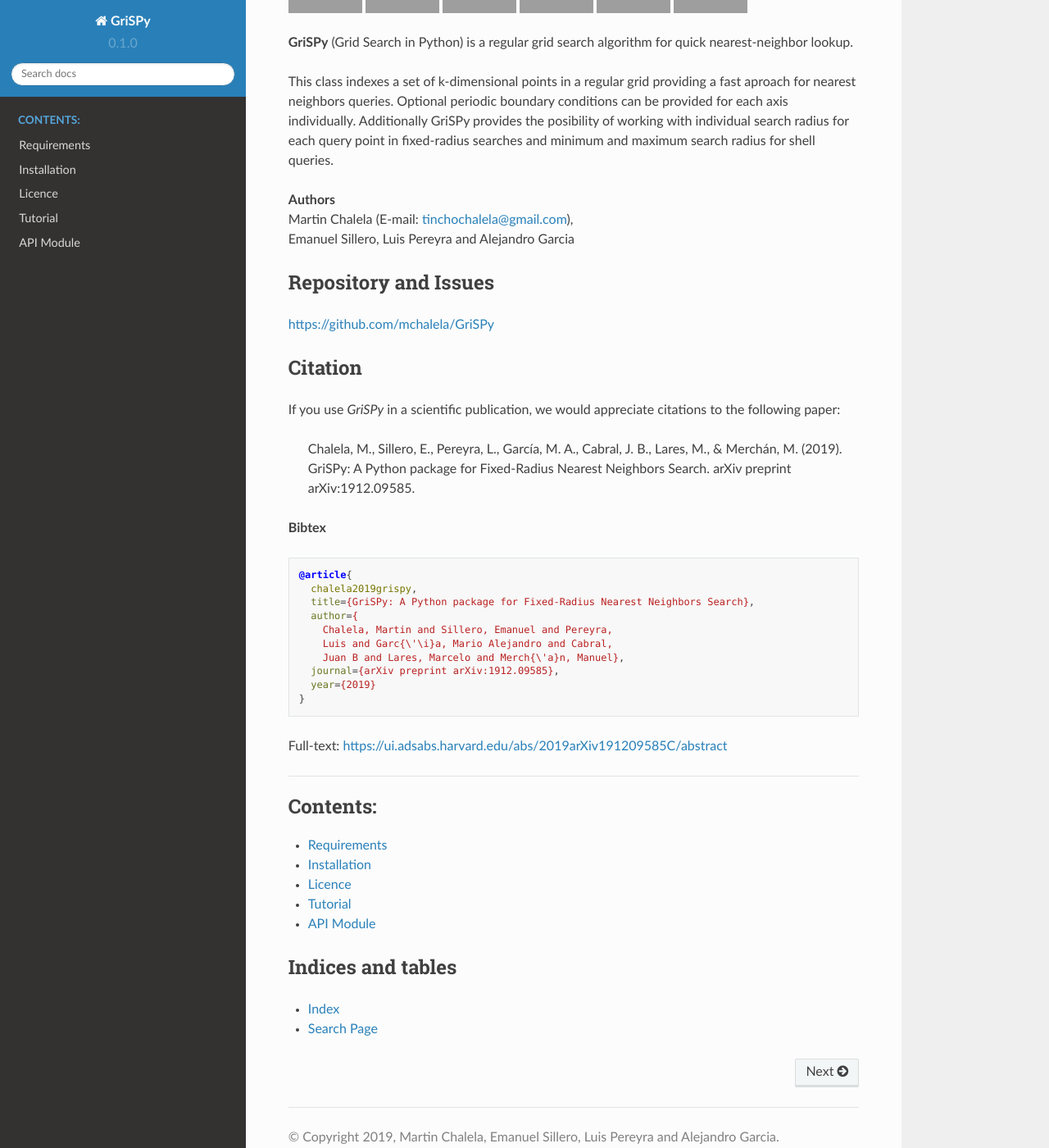
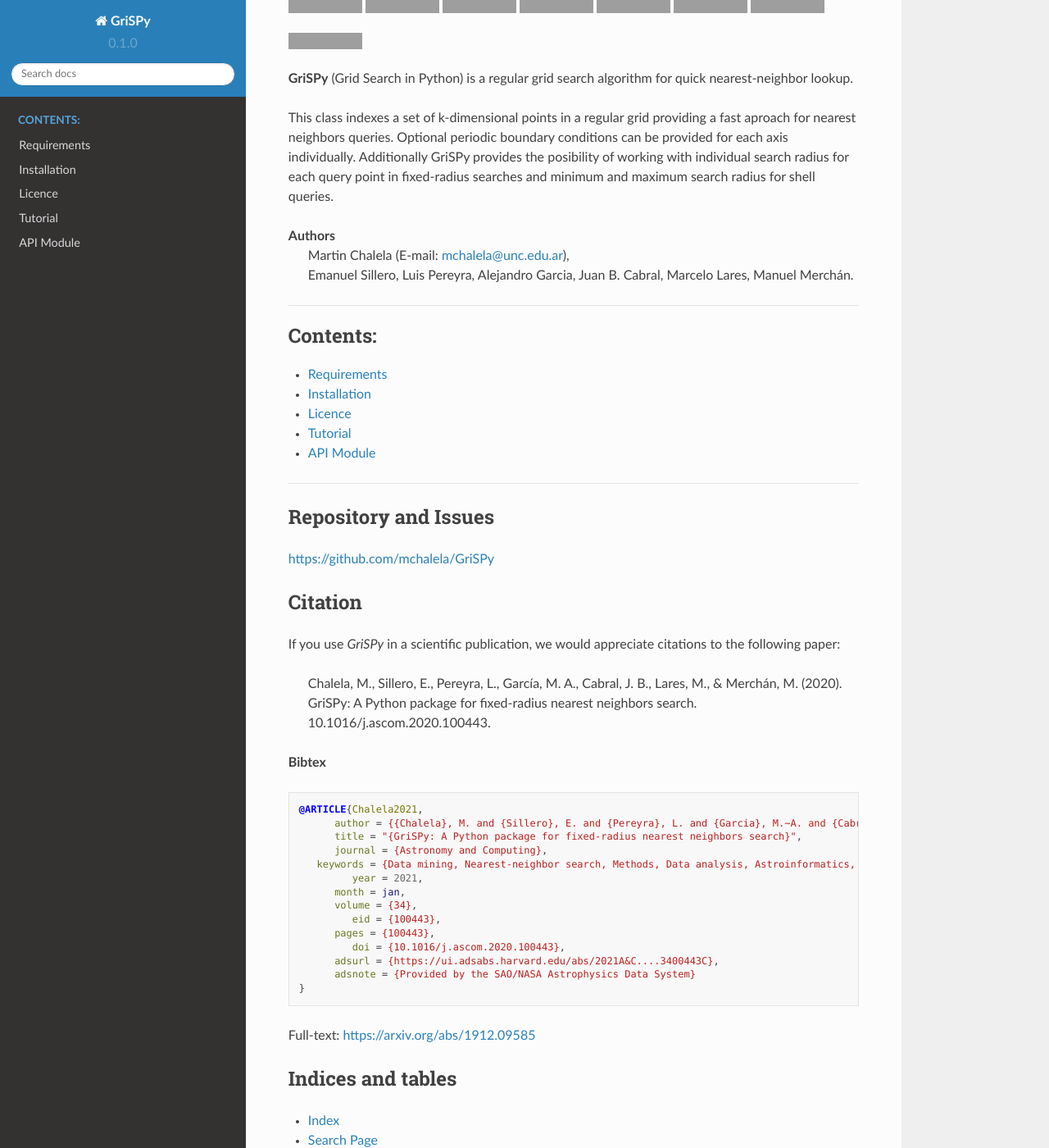
Before and after one commit to mchalela/GriSPy, a Sphinx documentation site: the page built from docs/source/index.rst, in a window 1280 px wide and 1400 px high, scrolled down 381 px. Shown: the whole window at 82% size. Built offline with Sphinx 7.4.7 and the Read the Docs theme 2.0.0, drawn with Linux system fonts in a browser that asks for light colours; grey boxes are pictures that could not be loaded.

Commit message:
updated documentation

```diff
--- a/docs/source/conf.py
+++ b/docs/source/conf.py
@@ -84,4 +84,4 @@
 html_static_path = ['_static']
 
 # -- Options for nbsphinx output -------------------------------------------------
-nbsphinx_prompt_width = "0pt"
+#nbsphinx_prompt_width = "0pt"
--- a/docs/source/index.rst
+++ b/docs/source/index.rst
@@ -38,47 +42,17 @@
    :target: http://ascl.net/1912.013
    :alt: ascl:1912.013
 
+.. image:: https://img.shields.io/badge/DiSoftCompCi-FAMAF-ffda00
+   :target: https://github.com/leliel12/diseno_sci_sfw
+   :alt: Curso doctoral FAMAF: Diseño de software para cómputo científico
 
 **GriSPy** (Grid Search in Python) is a regular grid search algorithm for quick nearest-neighbor lookup.
 
 This class indexes a set of k-dimensional points in a regular grid providing a fast aproach for nearest neighbors queries. Optional periodic boundary conditions can be provided for each axis individually. Additionally GriSPy provides the posibility of working with individual search radius for each query point in fixed-radius searches and minimum and maximum search radius for shell queries.
 
 | **Authors**
-| Martin Chalela (E-mail: tinchochalela@gmail.com),
-| Emanuel Sillero, Luis Pereyra and Alejandro Garcia
-
-
-Repository and Issues
----------------------
-
-https://github.com/mchalela/GriSPy
-
-
-Citation
---------
-
-If you use *GriSPy* in a scientific publication, we would appreciate
-citations to the following paper:
-
-  Chalela, M., Sillero, E., Pereyra, L., García, M. A., Cabral, J. B., Lares, M., & Merchán, M. (2019).
-  GriSPy: A Python package for Fixed-Radius Nearest Neighbors Search. arXiv preprint arXiv:1912.09585.
-
-**Bibtex**
-
-.. code-block:: bibtex
-
-   @article{
-     chalela2019grispy,
-     title={GriSPy: A Python package for Fixed-Radius Nearest Neighbors Search},
-     author={
-       Chalela, Martin and Sillero, Emanuel and Pereyra,
-       Luis and Garc{\'\i}a, Mario Alejandro and Cabral,
-       Juan B and Lares, Marcelo and Merch{\'a}n, Manuel},
-     journal={arXiv preprint arXiv:1912.09585},
-     year={2019}
-   }
-
-Full-text: https://ui.adsabs.harvard.edu/abs/2019arXiv191209585C/abstract
+|  Martin Chalela (E-mail: mchalela@unc.edu.ar),
+|  Emanuel Sillero, Luis Pereyra, Alejandro Garcia, Juan B. Cabral, Marcelo Lares, Manuel Merchán.
 
 
 ----------------------------------------------------------------
@@ -92,6 +66,44 @@
    tutorial.ipynb
    api
 
+----------------------------------------------------------------
+
+Repository and Issues
+---------------------
+
+https://github.com/mchalela/GriSPy
+
+
+Citation
+--------
+
+If you use *GriSPy* in a scientific publication, we would appreciate citations to the following paper:
+
+  Chalela, M., Sillero, E., Pereyra, L., García, M. A., Cabral, J. B., Lares, M., & Merchán, M. (2020).
+  GriSPy: A Python package for fixed-radius nearest neighbors search. 10.1016/j.ascom.2020.100443.
+
+
+**Bibtex**
+
+.. code-block:: bibtex
+
+   @ARTICLE{Chalela2021,
+         author = {{Chalela}, M. and {Sillero}, E. and {Pereyra}, L. and {Garcia}, M.~A. and {Cabral}, J.~B. and {Lares}, M. and {Merch{\'a}n}, M.},
+         title = "{GriSPy: A Python package for fixed-radius nearest neighbors search}",
+         journal = {Astronomy and Computing},
+      keywords = {Data mining, Nearest-neighbor search, Methods, Data analysis, Astroinformatics, Python package},
+            year = 2021,
+         month = jan,
+         volume = {34},
+            eid = {100443},
+         pages = {100443},
+            doi = {10.1016/j.ascom.2020.100443},
+         adsurl = {https://ui.adsabs.harvard.edu/abs/2021A&C....3400443C},
+         adsnote = {Provided by the SAO/NASA Astrophysics Data System}
+   }
+
+Full-text: https://arxiv.org/abs/1912.09585
+
 
 Indices and tables
 ------------------
```
Also changed, not shown: other parts of docs/source/index.rst (+5 -1 lines).
